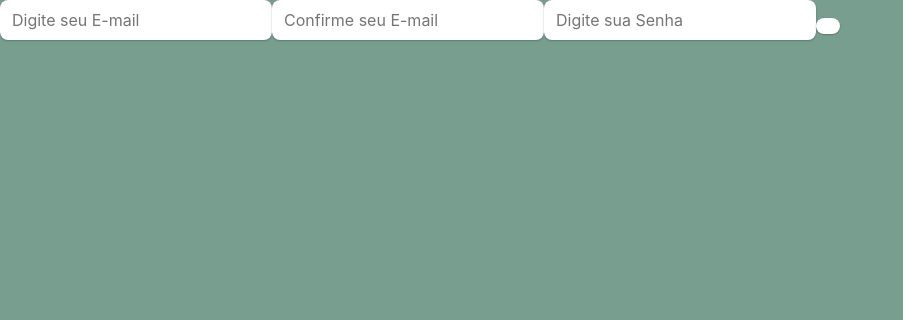
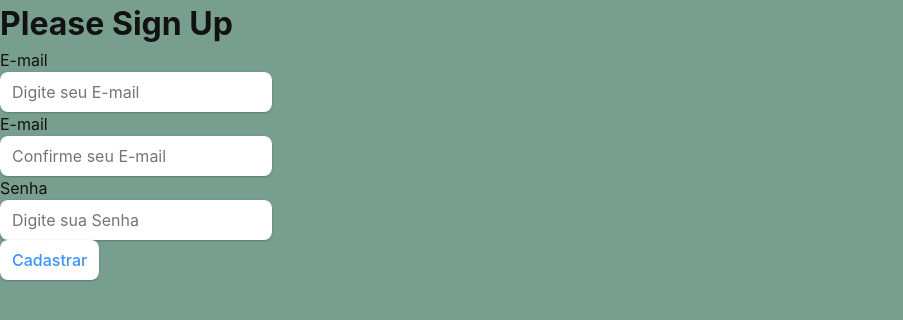
Before and after one commit to HugoluizMTB/PicColore---Frontend, a React (Vite) app: page /signup in a window 1280 px wide. Shown: the top 320 px of the page, without its empty margins (0-903 px from the left). Built offline with nearby package versions, Linux system fonts and the light colour scheme.

Commit message:
more login update

```diff
--- a/src/components/Login.jsx
+++ b/src/components/Login.jsx
@@ -25,7 +25,7 @@ export default function Login() {
       return;
     }
 
-    navigate("/");
+    navigate("/home");
   };
 
   return (
--- a/src/components/SignUp.jsx
+++ b/src/components/SignUp.jsx
@@ -28,39 +28,46 @@ const Signup = () => {
     }
 
     alert("Usuário cadatrado com sucesso!");
-        navigate("/");
+    navigate("/home");
   };
 
   return (
     <div>
-
+      <h1>Please Sign Up</h1>
       <form onSubmit={handleSignup}>
+        <label>
+          <p>E-mail</p>
           <input
             type="email"
             placeholder="Digite seu E-mail"
             value={email}
             onChange={(e) => [setEmail(e.target.value), setError("")]}
           />
+        </label>
+
+        <label>
+          <p>E-mail</p>
           <input
             type="email"
             placeholder="Confirme seu E-mail"
             value={emailConf}
             onChange={(e) => [setEmailConf(e.target.value), setError("")]}
           />
+        </label>
+        <label>
+          <p>Senha</p>
           <input
             type="password"
             placeholder="Digite sua Senha"
             value={senha}
             onChange={(e) => [setSenha(e.target.value), setError("")]}
           />
-
-            <button type="submit" Text="Inscrever-se" />
+        </label>
+        <div>
+          <button type="submit">Cadastrar</button>
+        </div>
       </form>
-
-
     </div>
-
-
   );
 };
 
--- a/src/main.jsx
+++ b/src/main.jsx
@@ -2,7 +2,13 @@ import React from "react";
 import ReactDOM from "react-dom/client";
 import App from "./App";
 import "./styles/index.css";
-import { createBrowserRouter, RouterProvider } from "react-router-dom";
+import {
+  createBrowserRouter,
+  RouterProvider,
+  BrowserRouter,
+  Route,
+  Routes,
+} from "react-router-dom";
 import Root, { loader as rootLoader } from "./routes/root";
 import ErrorPage from "./routes/error-page";
 import Clients from "./routes/Clients";
@@ -22,8 +28,8 @@ const Private = ({ Item }) => {
 
 const router = createBrowserRouter([
   {
-    path: "/",
-    element:  <Private Item={<Root />} />,
+    path: "/home",
+    element: <Root />,
     errorElement: <ErrorPage />,
     loader: rootLoader,
     children: [
@@ -55,11 +61,25 @@ const router = createBrowserRouter([
   },
 ]);
 
+const LoginRoutes = () => {
+  return (
+    <BrowserRouter>
+      <>
+        <Routes>
+          <Route exact path="/home" element={<Private Item={<RouterProvider router={router} />} />} />
+          <Route path="/" element={<LoginPage />} />
+          <Route exact path="/signup" element={<SignUpPage />} />
+          <Route path="*" element={<LoginPage />} />
+        </Routes>
+      </>
+    </BrowserRouter>
+  );
+};
+
 ReactDOM.createRoot(document.getElementById("root")).render(
   <React.StrictMode>
     <AuthProvider>
-      <RouterProvider router={router} />
+      <LoginRoutes />
     </AuthProvider>
-
   </React.StrictMode>
 );
```
Lines whose indentation alone changed are shown as unchanged.
